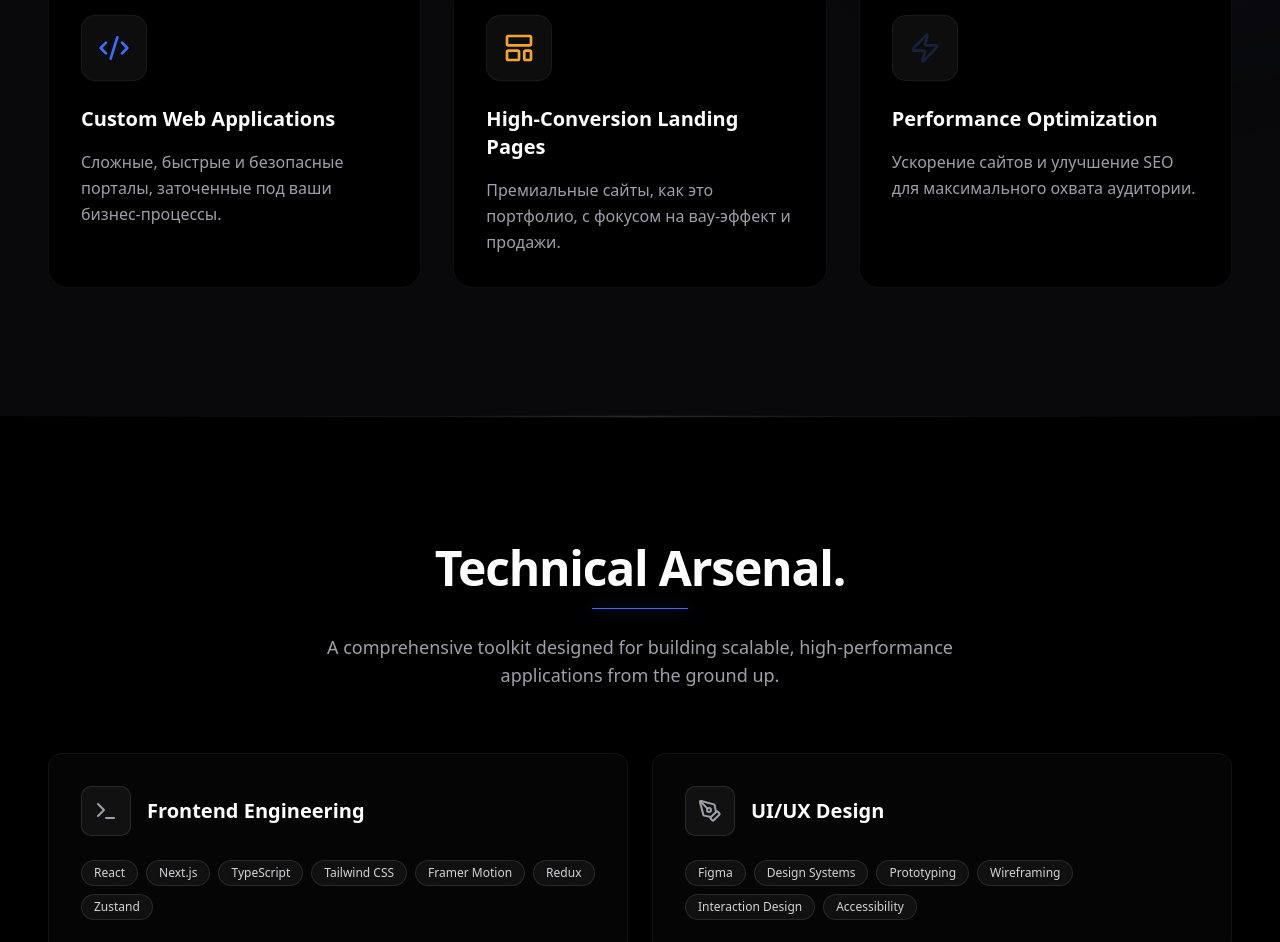
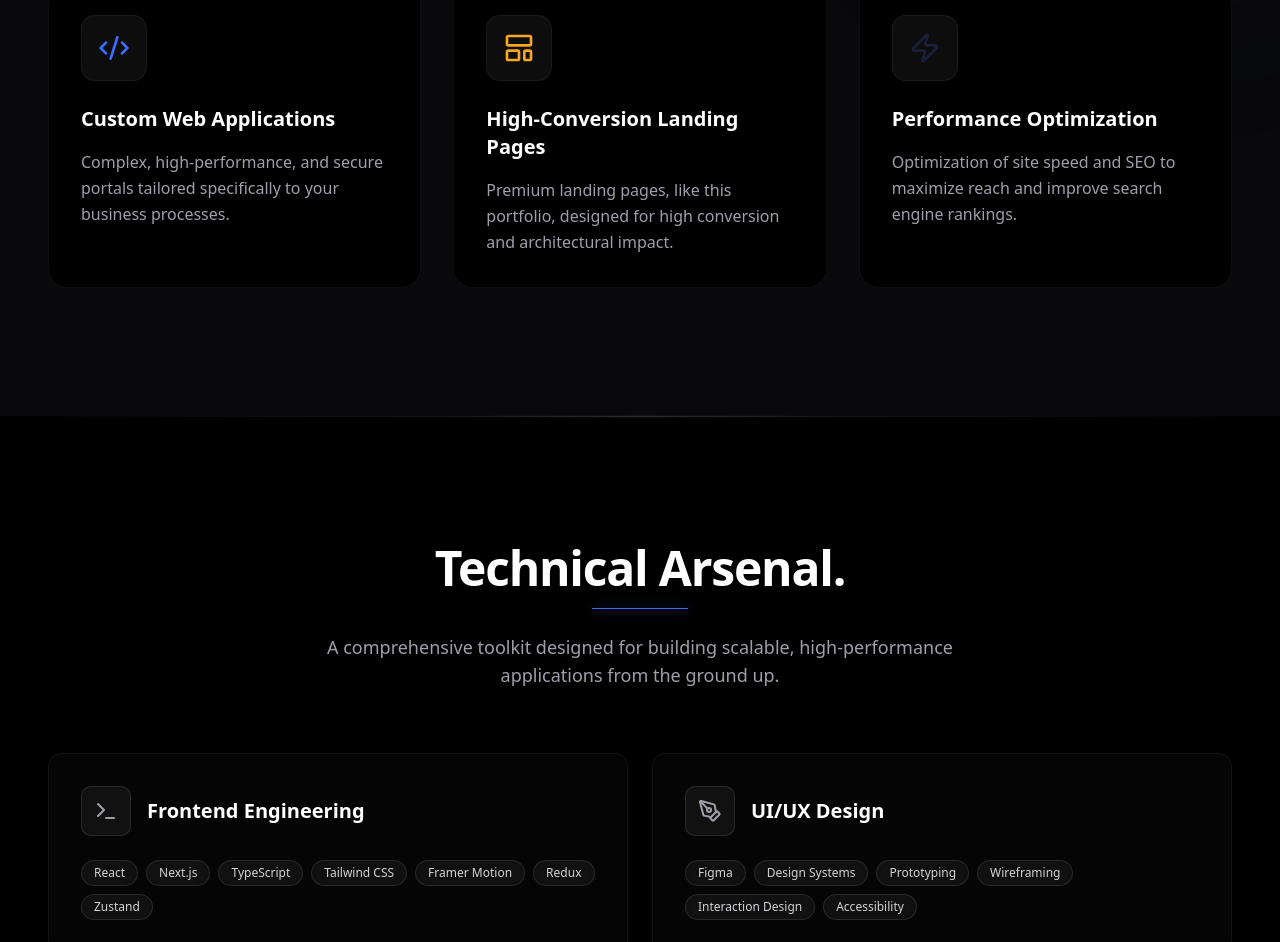
Before and after one commit to saskij/portfolio, a Next.js app: page / in a window 1280 px wide. Shown: the part 2080-3022 px from the top of the page. Built offline with nearby package versions, Linux system fonts and the light colour scheme.

Commit message:
Translate Services section to English

```diff
--- a/src/components/sections/Services.tsx
+++ b/src/components/sections/Services.tsx
@@ -8,17 +8,17 @@ export function Services() {
         {
             icon: <Code2 className="w-8 h-8 text-accent-blue" />,
             title: "Custom Web Applications",
-            description: "Сложные, быстрые и безопасные порталы, заточенные под ваши бизнес-процессы.",
+            description: "Complex, high-performance, and secure portals tailored specifically to your business processes.",
         },
         {
             icon: <LayoutTemplate className="w-8 h-8 text-accent-amber" />,
             title: "High-Conversion Landing Pages",
-            description: "Премиальные сайты, как это портфолио, с фокусом на вау-эффект и продажи.",
+            description: "Premium landing pages, like this portfolio, designed for high conversion and architectural impact.",
         },
         {
             icon: <Zap className="w-8 h-8 text-accent-violet-dark" />,
             title: "Performance Optimization",
-            description: "Ускорение сайтов и улучшение SEO для максимального охвата аудитории.",
+            description: "Optimization of site speed and SEO to maximize reach and improve search engine rankings.",
         },
     ];
 
```
